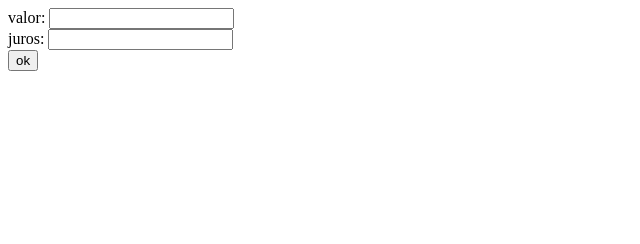
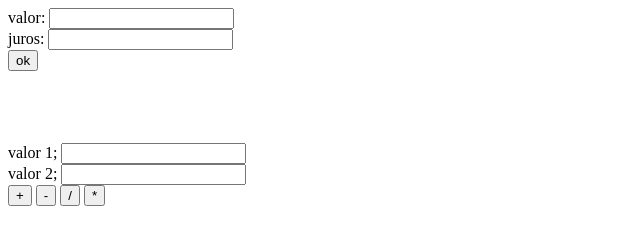
Before and after one commit to evelynbertoncello/primeiroj_3t, a plain HTML site: page index.html in a window 1280 px wide. Shown: the whole page, without its empty margins (0-640 px from the left). Drawn offline with Linux system fonts and the light colour scheme.

Commit message:
Update index.html

```diff
--- a/index.html
+++ b/index.html
@@ -13,5 +13,14 @@
     juros<!--  -->: <input id="juros" type="text"> <br>
     <button onclick="total()"> ok </button>
 
+<br><br><br><br>
+<span id= "resultado" ></span><br>
+valor 1; <input id="v1"  type="text"><br>
+valor 2; <input id="v1"  type="text"><br>
+<button onclick="soma"()> + </button>
+<button onclick="subtraçao"()> - </button>
+<button onclick="divisao"()> / </button>
+<button onclick="multiplicaçao"()> * </button>
+
 </body>
 </html>
```
